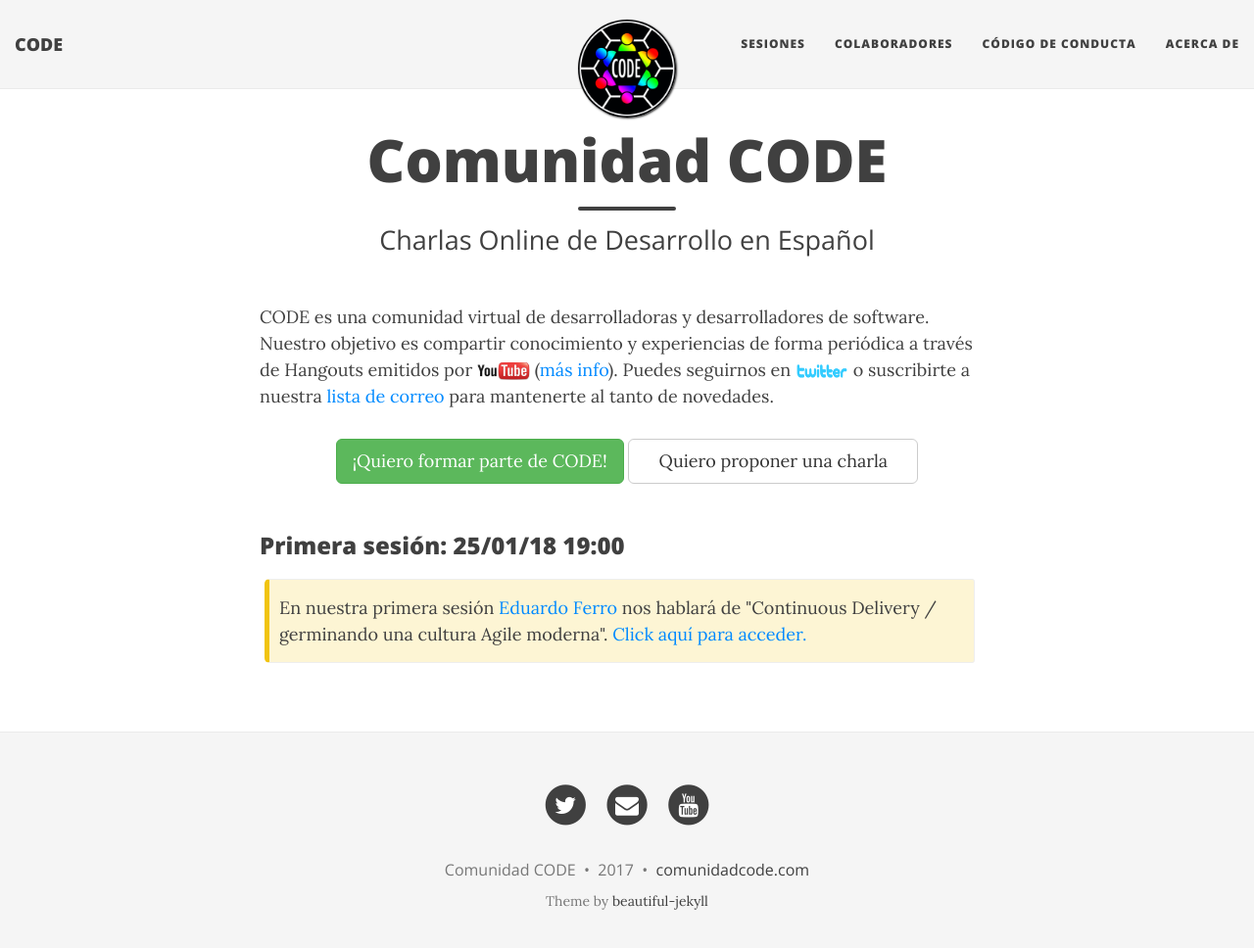
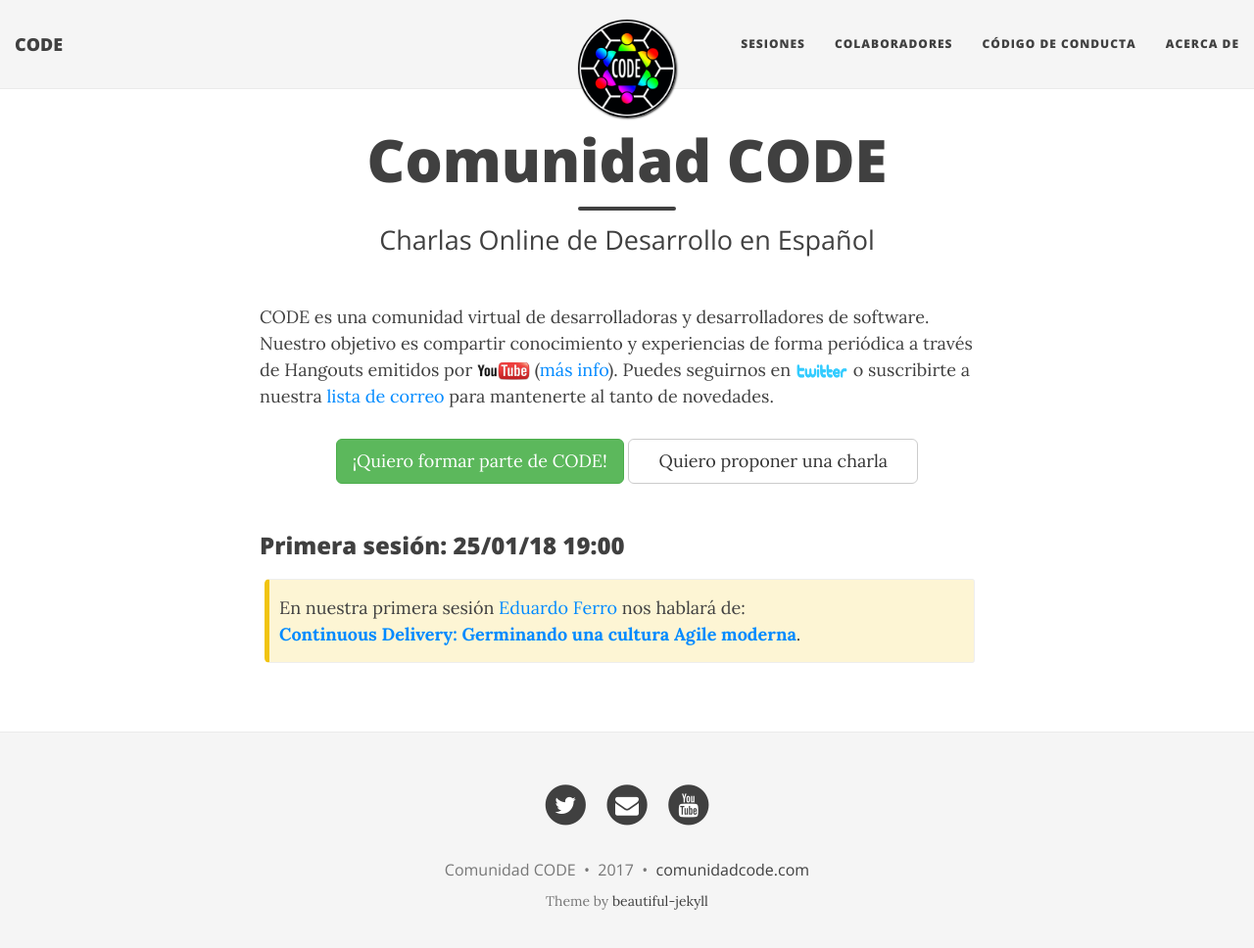
Before and after one commit to comunidadcode/comunidadcode.github.io, a Jekyll site: the page built from index.html, in a window 1280 px wide and 981 px high. Shown: the top 968 px of the window at 98% size. Built offline with Jekyll 4.4.1, drawn with Linux system fonts in a browser that asks for light colours; nearby versions of some CDN libraries.

Commit message:
[Modificado] cambios en el enlace a la próxima sesión en la página principal.

```diff
--- a/index.html
+++ b/index.html
@@ -16,7 +16,7 @@ CODE es una comunidad virtual de desarrolladoras y desarrolladores de software.
 
 <h3 id="warning">Primera sesión: 25/01/18 19:00</h3>
 
-<p class="box-warning">En nuestra primera sesión <a href="/colaboradores/edu-ferro">Eduardo Ferro</a> nos hablará de "Continuous Delivery / germinando una cultura Agile moderna". <a href="./proxima_sesion">Click aquí para acceder.</a></p>
+<p class="box-warning">En nuestra primera sesión <a href="/colaboradores/edu-ferro">Eduardo Ferro</a> nos hablará de:<br><strong><a href="./proxima_sesion">Continuous Delivery: Germinando una cultura Agile moderna</a></strong>.</p>
 
 <!--
 <h3 id="warning">Última sesión: </h3>
```
